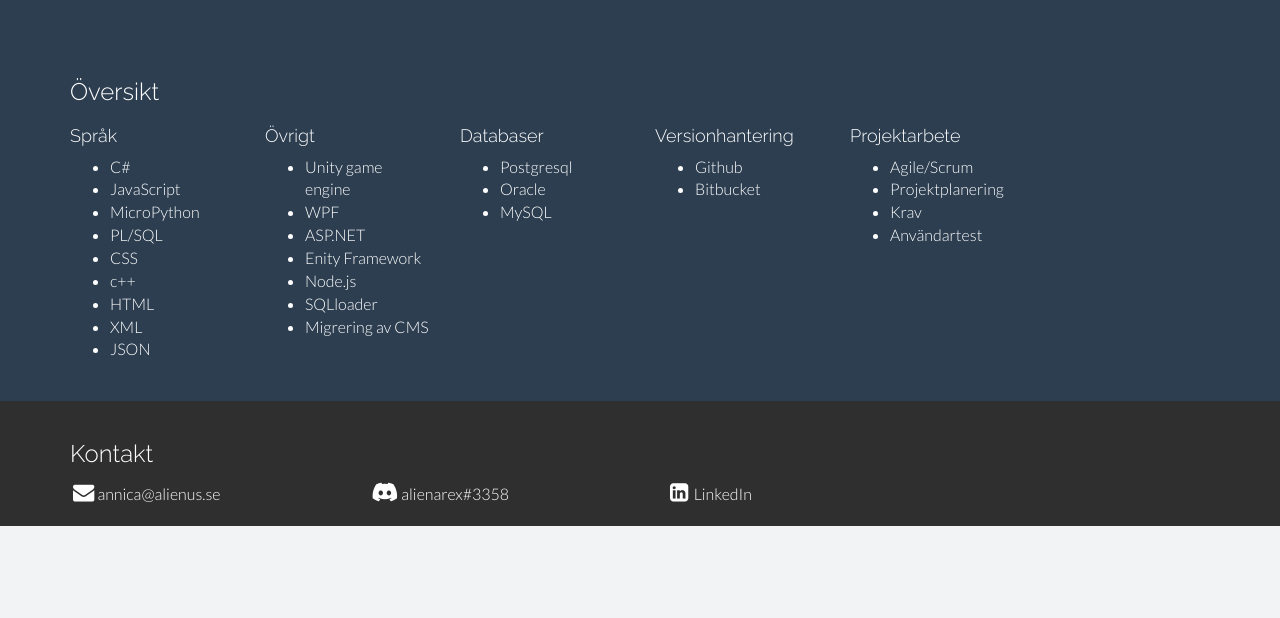
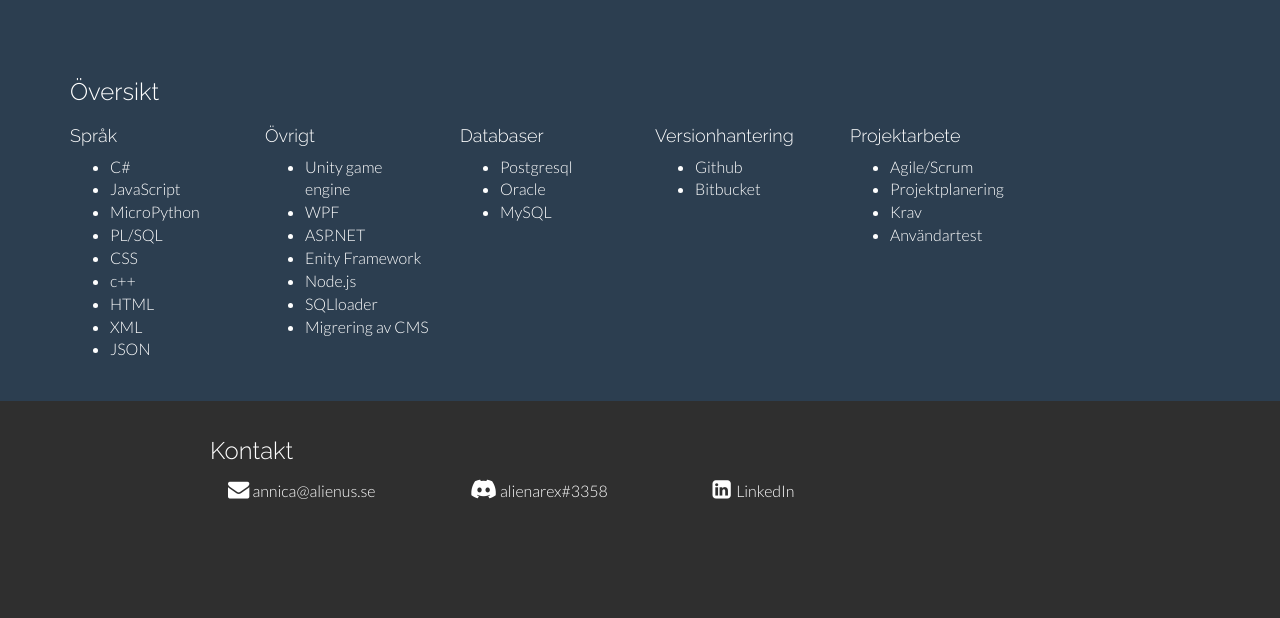
Before and after one commit to alienarex/annica_space, a PHP site: page / in a window 1280 px wide. Shown: the part 4636-5254 px from the top of the page. Before the commit the page ends 5162 px from the top, so only its background shows below. Run offline with PHP 8.4, Linux system fonts and the light colour scheme; some libraries are stand-ins or nearby versions.

Commit message:
smaller fixes

```diff
--- a/annica.space/css/style.css
+++ b/annica.space/css/style.css
@@ -29,6 +29,7 @@ p {
   line-height: 28px;
 }
 .readmore {
+  font-weight: 500;
   cursor: pointer;
   display: block;
   margin-left: auto;
@@ -227,15 +228,15 @@ SECTION WRAPS
 /*Footer*/
 #contact {
   background-color: #2f2f2f;
-  /* min-height: 200px; */
 }
 
 #footwrap {
   padding-bottom: 20px;
-  /* display: flex; */
-  /* display: inline-flex; */
+  display: flex;
+  display: inline-flex;
   background: #2f2f2f;
   color: #fff;
+  min-height: 200px;
 }
 /* Global Values */
 
--- a/annica.space/index.php
+++ b/annica.space/index.php
@@ -233,28 +233,23 @@
             <div class="container">
                 <div class="row">
                     <div>
-                        <div class="col-lg-12 col-md-12">
+                        <div class="col-lg-10 col-lg-offset-2 col-md-12">
                             <h3>Kontakt</h3>
                         </div>
-                        <div>
+                        <div class="col-lg-10 col-lg-offset-2 col-md-12 col-sm-12 col-xs-12">
                             <address>
-                                <p class="address-paragraph col-lg-3 col-md-4 col-sm-6  col-xs-12">
+                                <p class="address-paragraph col-lg-3 col-lg-offset-4 col-md-4 col-sm-12  col-xs-12">
                                     <i class="fa fa-envelope fa-lg" aria-hidden="true"><a href="mailto:annica@alienus.se"> annica@alienus.se</a></i>
                                 </p>
 
-                                <p class="address-paragraph  col-lg-3 col-md-4 col-sm-6 col-xs-12 ">
+                                <p class="address-paragraph  col-lg-3 col-lg-offset-4 col-md-4 col-sm-12 col-xs-12 ">
                                     <i class="fab fa-discord fa-lg" aria-hidden="true"><a href="https://discordapp.com/users/alienarex#3358/"> alienarex#3358</a></i>
                                 </p>
-                                <p class="address-paragraph col-lg-3 col-md-4 col-sm-6 col-xs-12">
+                                <p class="address-paragraph col-lg-3 col-lg-offset-4 col-md-4 col-sm-12 col-xs-12">
                                     <i class="fa fa-linkedin-square fa-lg" aria-hidden="true">
                                         <a href="https://linkedin.com/in/annica-alienus">LinkedIn
                                         </a></i>
                                 </p>
-
-
-
-
-
                             </address>
                         </div>
                     </div>
```
